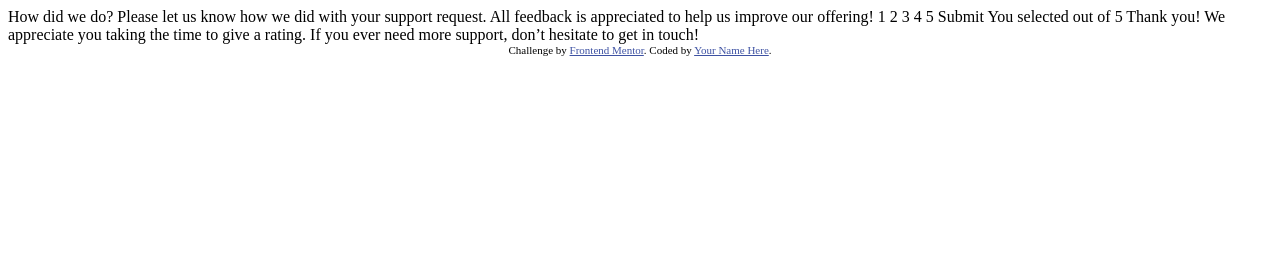
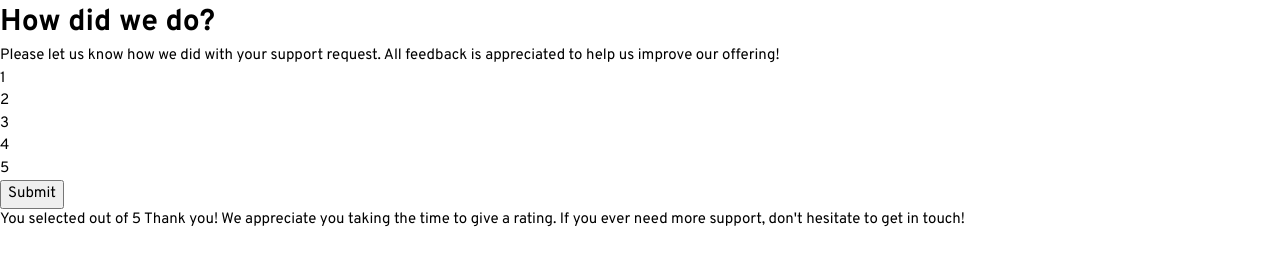
Before and after one commit to charlesdebarros/Frontend_Mentor, a plain HTML site: page challenges/interactive-rating-component-main/index.html in a window 1280 px wide. Drawn offline with Linux system fonts and the light colour scheme.

Commit message:
Setting HTML markup structure

```diff
--- a/challenges/interactive-rating-component-main/index.html
+++ b/challenges/interactive-rating-component-main/index.html
@@ -3,47 +3,43 @@
   <head>
     <meta charset="UTF-8">
     <meta name="viewport" content="width=device-width, initial-scale=1.0"> <!-- displays site properly based on user's device -->
+    <meta name="description" content="My solution for Frontend Mentor Interactive Rating Component challenge.">
 
     <link rel="icon" type="image/png" sizes="32x32" href="./images/favicon-32x32.png">
-
+    <link rel="stylesheet" href="styles/style.css">
     <title>Frontend Mentor | Interactive rating component</title>
 
-  <!-- Feel free to remove these styles or customise in your own stylesheet 👍 -->
-  <style>
-    .attribution { font-size: 11px; text-align: center; }
-    .attribution a { color: hsl(228, 45%, 44%); }
-  </style>
   </head>
   <body>
-
+    <div class="component-container">
       <!-- Rating state start -->
-
-  How did we do?
-
+      <div class="component-text">
+        <h1>How did we do?</h1>
+        <p>
           Please let us know how we did with your support request. All feedback is appreciated
           to help us improve our offering!
+        </p>
+      </div>
 
-  1 2 3 4 5
+      <div class="component-grades">
+        <div class="grade">1</div>
+        <div class="grade">2</div>
+        <div class="grade">3</div>
+        <div class="grade">4</div>
+        <div class="grade">5</div>
+      </div>
 
-  Submit
-
+      <button class="submit-button">Submit</button>
       <!-- Rating state end -->
 
       <!-- Thank you state start -->
-
+      <div class="thank-you hidden">
         You selected <!-- Add rating here --> out of 5
-
         Thank you!
-
         We appreciate you taking the time to give a rating. If you ever need more support,
-  don’t hesitate to get in touch!
-
+        don't hesitate to get in touch!
+      </div>
       <!-- Thank you state end -->
-
-
-  <div class="attribution">
-    Challenge by <a href="https://www.frontendmentor.io?ref=challenge" target="_blank">Frontend Mentor</a>.
-    Coded by <a href="#">Your Name Here</a>.
     </div>
   </body>
 </html>
--- /dev/null
+++ b/challenges/interactive-rating-component-main/styles/css-reset.css
@@ -0,0 +1,50 @@
+/* Taken from https://www.joshwcomeau.com/css/custom-css-reset/ */
+
+/*
+  1. Use a more-intuitive box-sizing model.
+*/
+*, *::before, *::after {
+  box-sizing: border-box;
+}
+/*
+  2. Remove default margin
+*/
+* {
+  margin: 0;
+}
+/*
+  3. Allow percentage-based heights in the application
+*/
+html, body {
+  height: 100%;
+}
+/*
+  Typographic tweaks!
+  4. Add accessible line-height
+  5. Improve text rendering
+*/
+body {
+  line-height: 1.5;
+  -webkit-font-smoothing: antialiased;
+}
+/*
+  6. Improve media defaults
+*/
+img, picture, video, canvas, svg {
+  display: block;
+  max-width: 100%;
+  height: auto;
+}
+/*
+  7. Remove built-in form typography styles
+*/
+input, button, textarea, select {
+  font: inherit;
+}
+/*
+  8. Avoid text overflows
+*/
+p, h1, h2, h3, h4, h5, h6 {
+  overflow-wrap: break-word;
+}
+/*
--- /dev/null
+++ b/challenges/interactive-rating-component-main/styles/style.css
@@ -0,0 +1,47 @@
+/* Frontend Mentor - Interactive Rating Component */
+
+@import 'css-reset.css';
+
+/* ------------------------------ */
+/* FONTS                          */
+/* ------------------------------ */
+
+@import url('https://fonts.googleapis.com/css2?family=Overpass:wght@400;700&display=swap');
+
+/* ------------------------------ */
+/* VARIABLES                      */
+/* ------------------------------ */
+
+:root {
+  /* Primary */
+--color-orange: hsl(25, 97%, 53%)
+
+/* Neutral */
+
+--color-white: hsl(0, 0%, 100%);
+--color-light-grey: hsl(217, 12%, 63%);
+--color-medium-grey: hsl(216, 12%, 54%);
+--color-dark-blue: hsl(213, 19%, 18%);
+--color-very-dark-blue: hsl(216, 12%, 8%);
+
+  /* font settings */
+  --fw-regular: 400;
+  --fw-bold: 700;
+  --ff-regular: 'Overpass', sans-serif;
+}
+
+/* ------------------------------ */
+/* BASE STYLING                   */
+/* ------------------------------ */
+
+body {
+  /* 0.9375 is 15px from a 16px base size */
+  font-family: var(--ff-regular);
+  font-size: 0.9375rem;
+  font-weight: var(--fw-regular);
+}
+
+/* ------------------------------ */
+/* COMPONENT STYLING              */
+/* ------------------------------ */
+}
```
Lines whose indentation alone changed are shown as unchanged.
